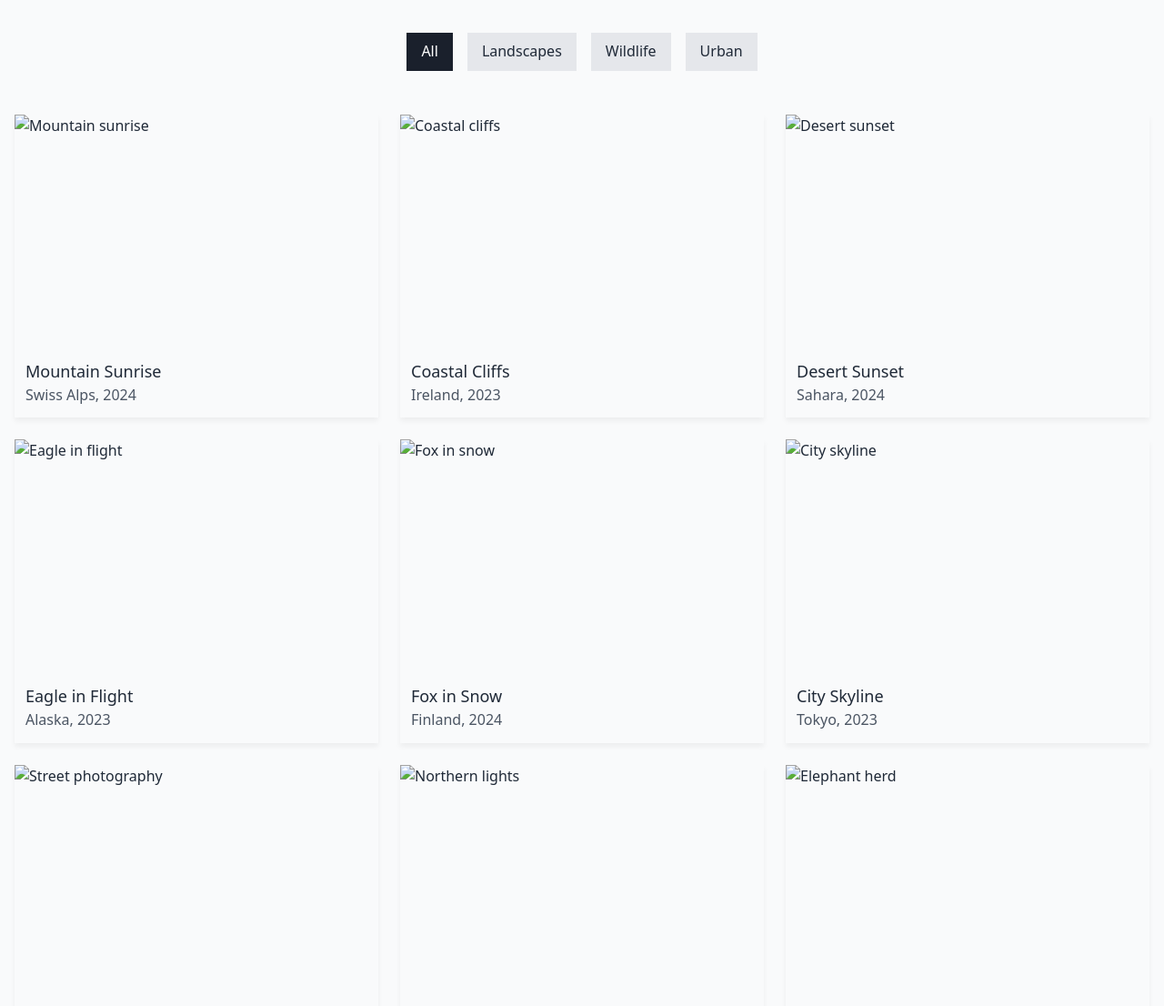
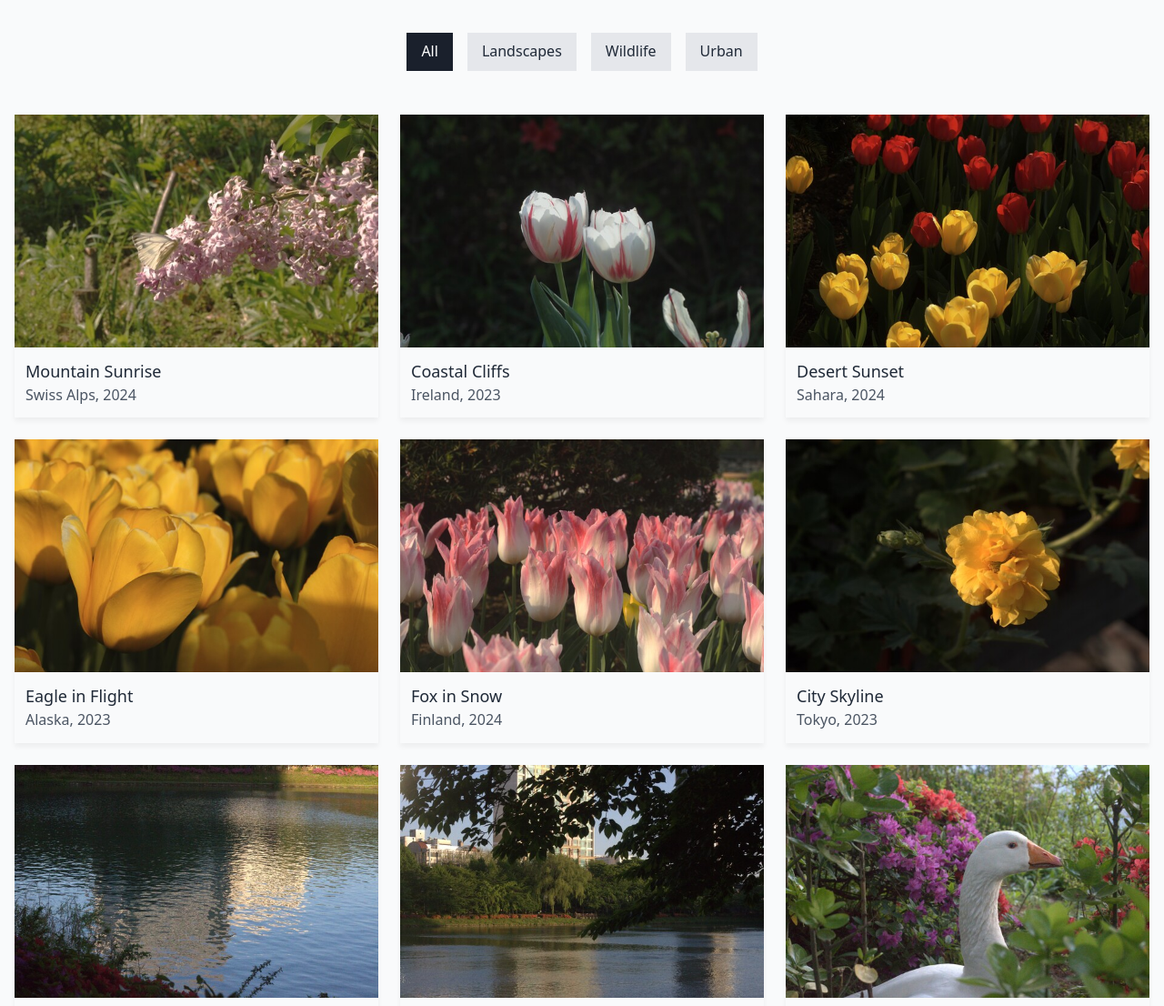
Before and after one commit to Chize42/report_windsuf, a plain HTML site: page gallery.html in a window 1280 px wide. Shown: the part 168-1274 px from the top of the page at 91% size. Drawn offline with nearby package versions, Linux system fonts and the light colour scheme.

Commit message:
이미지 추가

```diff
--- a/gallery.html
+++ b/gallery.html
@@ -40,7 +40,7 @@
             <div class="grid grid-cols-1 md:grid-cols-2 lg:grid-cols-3 gap-6" id="gallery-grid">
                 <!-- Image 1 -->
                 <div class="gallery-item cursor-pointer" data-category="landscape">
-                    <img src="img/gallery1.jpg" alt="Mountain sunrise" class="w-full h-64 object-cover transition duration-300 hover:opacity-90">
+                    <img src="img/img1.jpg" alt="Mountain sunrise" class="w-full h-64 object-cover transition duration-300 hover:opacity-90">
                     <div class="p-3">
                         <h3 class="text-lg font-medium">Mountain Sunrise</h3>
                         <p class="text-gray-600">Swiss Alps, 2024</p>
@@ -49,7 +49,7 @@
 
                 <!-- Image 2 -->
                 <div class="gallery-item cursor-pointer" data-category="landscape">
-                    <img src="img/gallery2.jpg" alt="Coastal cliffs" class="w-full h-64 object-cover transition duration-300 hover:opacity-90">
+                    <img src="img/img2.jpg" alt="Coastal cliffs" class="w-full h-64 object-cover transition duration-300 hover:opacity-90">
                     <div class="p-3">
                         <h3 class="text-lg font-medium">Coastal Cliffs</h3>
                         <p class="text-gray-600">Ireland, 2023</p>
@@ -58,7 +58,7 @@
 
                 <!-- Image 3 -->
                 <div class="gallery-item cursor-pointer" data-category="landscape">
-                    <img src="img/gallery3.jpg" alt="Desert sunset" class="w-full h-64 object-cover transition duration-300 hover:opacity-90">
+                    <img src="img/img3.jpg" alt="Desert sunset" class="w-full h-64 object-cover transition duration-300 hover:opacity-90">
                     <div class="p-3">
                         <h3 class="text-lg font-medium">Desert Sunset</h3>
                         <p class="text-gray-600">Sahara, 2024</p>
@@ -67,7 +67,7 @@
 
                 <!-- Image 4 -->
                 <div class="gallery-item cursor-pointer" data-category="wildlife">
-                    <img src="img/gallery4.jpg" alt="Eagle in flight" class="w-full h-64 object-cover transition duration-300 hover:opacity-90">
+                    <img src="img/img4.jpg" alt="Eagle in flight" class="w-full h-64 object-cover transition duration-300 hover:opacity-90">
                     <div class="p-3">
                         <h3 class="text-lg font-medium">Eagle in Flight</h3>
                         <p class="text-gray-600">Alaska, 2023</p>
@@ -76,7 +76,7 @@
 
                 <!-- Image 5 -->
                 <div class="gallery-item cursor-pointer" data-category="wildlife">
-                    <img src="img/gallery5.jpg" alt="Fox in snow" class="w-full h-64 object-cover transition duration-300 hover:opacity-90">
+                    <img src="img/img5.jpg" alt="Fox in snow" class="w-full h-64 object-cover transition duration-300 hover:opacity-90">
                     <div class="p-3">
                         <h3 class="text-lg font-medium">Fox in Snow</h3>
                         <p class="text-gray-600">Finland, 2024</p>
@@ -85,7 +85,7 @@
 
                 <!-- Image 6 -->
                 <div class="gallery-item cursor-pointer" data-category="urban">
-                    <img src="img/gallery6.jpg" alt="City skyline" class="w-full h-64 object-cover transition duration-300 hover:opacity-90">
+                    <img src="img/img6.jpg" alt="City skyline" class="w-full h-64 object-cover transition duration-300 hover:opacity-90">
                     <div class="p-3">
                         <h3 class="text-lg font-medium">City Skyline</h3>
                         <p class="text-gray-600">Tokyo, 2023</p>
@@ -94,7 +94,7 @@
 
                 <!-- Image 7 -->
                 <div class="gallery-item cursor-pointer" data-category="urban">
-                    <img src="img/gallery7.jpg" alt="Street photography" class="w-full h-64 object-cover transition duration-300 hover:opacity-90">
+                    <img src="img/img7.jpg" alt="Street photography" class="w-full h-64 object-cover transition duration-300 hover:opacity-90">
                     <div class="p-3">
                         <h3 class="text-lg font-medium">Street Life</h3>
                         <p class="text-gray-600">New York, 2024</p>
@@ -103,7 +103,7 @@
 
                 <!-- Image 8 -->
                 <div class="gallery-item cursor-pointer" data-category="landscape">
-                    <img src="img/gallery8.jpg" alt="Northern lights" class="w-full h-64 object-cover transition duration-300 hover:opacity-90">
+                    <img src="img/img8.jpg" alt="Northern lights" class="w-full h-64 object-cover transition duration-300 hover:opacity-90">
                     <div class="p-3">
                         <h3 class="text-lg font-medium">Northern Lights</h3>
                         <p class="text-gray-600">Iceland, 2023</p>
@@ -112,7 +112,7 @@
 
                 <!-- Image 9 -->
                 <div class="gallery-item cursor-pointer" data-category="wildlife">
-                    <img src="img/gallery9.jpg" alt="Elephant herd" class="w-full h-64 object-cover transition duration-300 hover:opacity-90">
+                    <img src="img/img9.jpg" alt="Elephant herd" class="w-full h-64 object-cover transition duration-300 hover:opacity-90">
                     <div class="p-3">
                         <h3 class="text-lg font-medium">Elephant Family</h3>
                         <p class="text-gray-600">Kenya, 2024</p>
```
Also changed, not shown: index.html (+3 -3 lines), img/img1.jpg (added), img/img2.jpg (added), img/img3.jpg (added), img/img4.jpg (added), img/img5.jpg (added), img/img6.jpg (added), img/img7.jpg (added), img/img8.jpg (added), img/img9.jpg (added).
